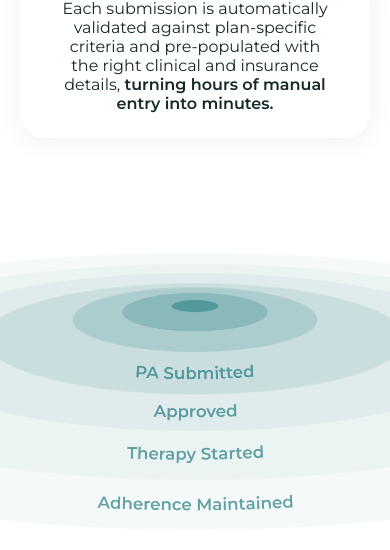
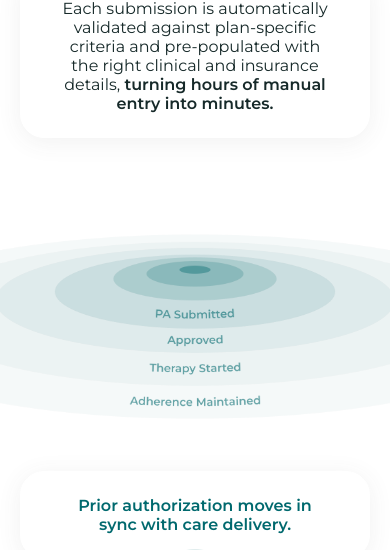
Before and after one commit to bato-n-abramov/cinnamon-landing, a Next.js app: page / in a window 390 px wide. Shown: the part 4189-4739 px from the top of the page. Built offline with nearby package versions, Linux system fonts and the light colour scheme; no server answers.

Commit message:
test anim

```diff
--- a/src/components/sections/financial-assistance/FinancialAssistance.module.scss
+++ b/src/components/sections/financial-assistance/FinancialAssistance.module.scss
@@ -93,6 +93,8 @@
 
     @media (max-width: 768px) {
         height: auto;
+        width: 200%;
+        margin: 0 -50% 100px;
     }
 
     .lottie {
--- a/src/components/sections/prior-authorization/PriorAuthorization.module.scss
+++ b/src/components/sections/prior-authorization/PriorAuthorization.module.scss
@@ -64,15 +64,16 @@
 
     @media (max-width: 768px) {
         position: static;
-        height: 340px;
         display: flex;
+        width: 200%;
+        margin: 0 -50%;
     }
 
-    .lottie {
-        @media (max-width: 575px) {
-            scale: 3;
-        }
-    }
+    // .lottie {
+    //     @media (max-width: 575px) {
+    //         scale: 3;
+    //     }
+    // }
 }
 
 .list {
```
